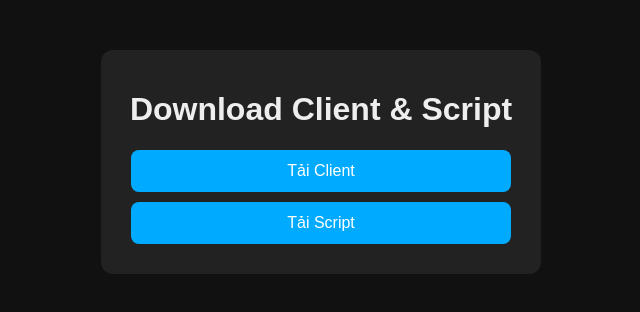
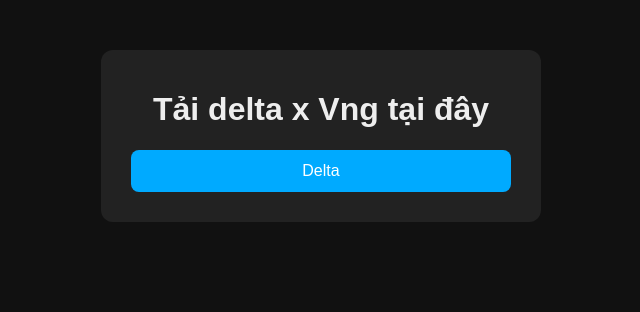
Before and after one commit to BoMayLaDuy/webcuabo, a plain HTML site: page index.html in a window 1280 px wide. Shown: the whole page, without its empty margins (319-959 px from the left). Drawn offline with Linux system fonts and the light colour scheme.

Commit message:
Update index.html

```diff
--- a/index.html
+++ b/index.html
@@ -12,9 +12,8 @@
 </head>
 <body>
   <div class="box">
-    <h1>Download Client & Script</h1>
-    <a href="https://modsfire.com/f07Q0mjby8F4P80" target="_blank">Tải Client</a>
-    <a href="loadstring(game:HttpGet("https://rawscripts.net/raw/Hunty-Zombie-UPDATE-1.6-OP-Autofarm-keyless-50501"))()" target="_blank">Tải Script</a>
-  </div>
+    <h1>Tải delta x Vng tại đây</h1>
+    <a href="https://modsfire.com/f07Q0mjby8F4P80" target="_blank">Delta</a>
+ </div>
 </body>
 </html>
```
